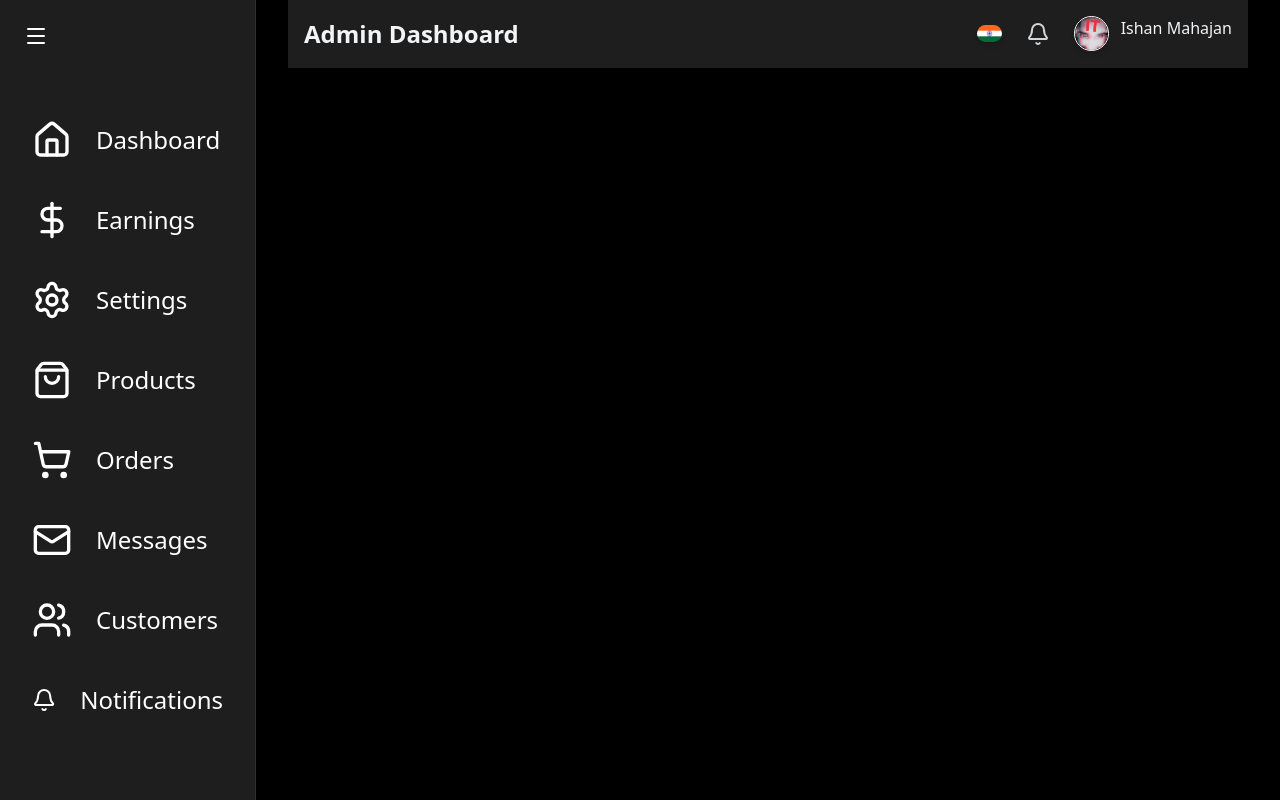
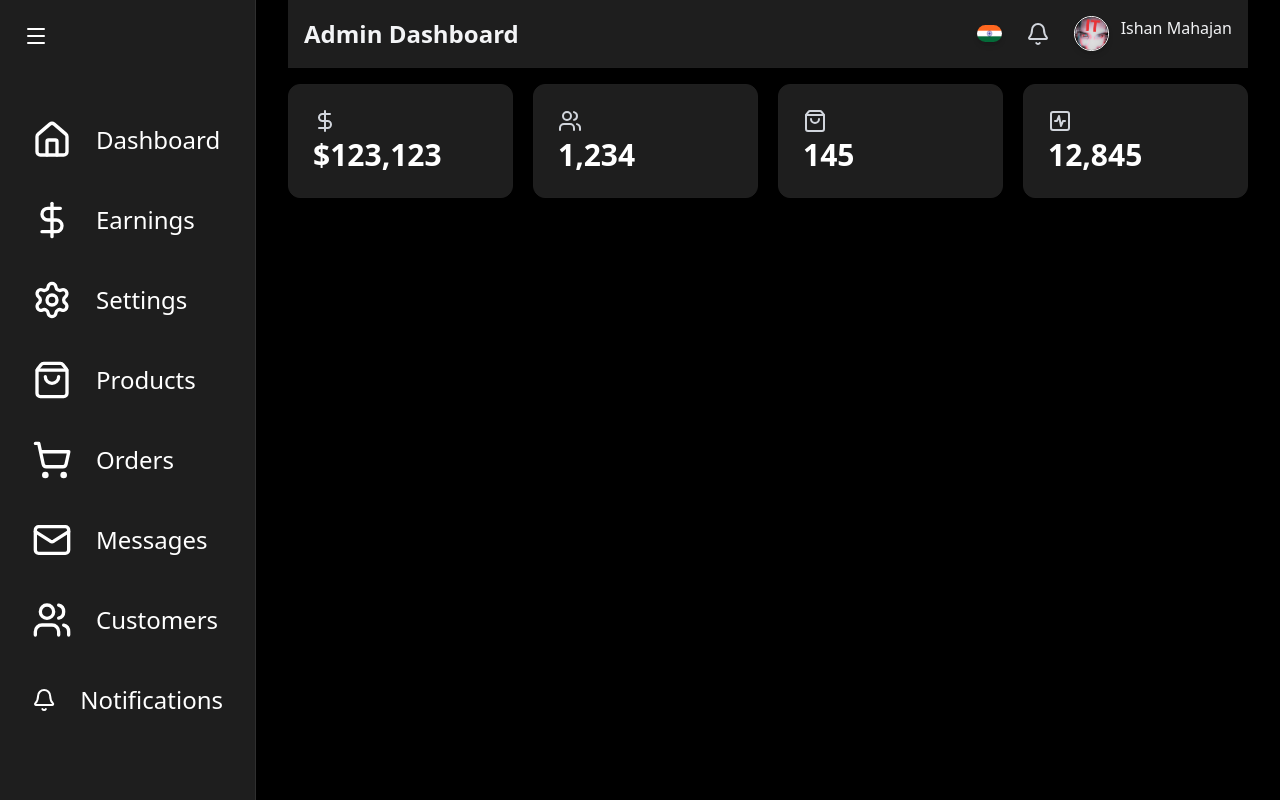
Before and after one commit to ishan65/admin-dashboard, a Next.js app: page / in a window 1280 px wide. Built offline with nearby package versions, Linux system fonts and the light colour scheme.

Commit message:
Adding overview page

```diff
--- /dev/null
+++ b/app/overview/pages.jsx
@@ -0,0 +1,27 @@
+"use client";
+import React from "react";
+import StatCard from "../../components/StatCard";
+import { DollarSign, ShoppingBag, SquareActivity, Users } from "lucide-react";
+import { motion } from "framer-motion";
+
+const pages = () => {
+  return (
+    <div className="flex-1 overflow-auto relative z-10">
+      <main className="max-w-7xl mx-auto py-4 px-4 lg:px-8">
+        <motion.div
+          className="grid grid-cols-1 sm:grid-cols-2 lg:grid-cols-4 gap-5 mb-8"
+          initial={{ opacity: 0, y: 20 }}
+          animate={{ opacity: 1, y: 0 }}
+          transition={{ duration: 1 }}
+        >
+          <StatCard name="Total Sales" icon={DollarSign} value="$123,123" />
+          <StatCard name="Total Clients" icon={Users} value="1,234" />
+          <StatCard name="Total Products" icon={ShoppingBag} value="145" />
+          <StatCard name="Stock" icon={SquareActivity} value="12,845" />
+        </motion.div>
+      </main>
+    </div>
+  );
+};
+
+export default pages;
--- a/app/page.tsx
+++ b/app/page.tsx
@@ -1,5 +1,6 @@
 import Image from "next/image";
+import OverviewPage from "./overview/pages";
 
 export default function Home() {
-  return <div></div>;
+  return <OverviewPage />;
 }
--- /dev/null
+++ b/components/StatCard.jsx
@@ -0,0 +1,21 @@
+"use client";
+import React from "react";
+import { motion } from "framer-motion";
+
+const StatCard = ({ name, icon: Icon, value }) => {
+  return (
+    <motion.div
+      whileHover={{ y: -5, boxShadow: "0px 25px 50px -12px rgba(0,0,0,0.25)" }}
+      className="bg-[#1e1e1e] backdrop-blur-md overflow-hidden shadow-lg rounded-xl border border-[#1f1f1f]"
+    >
+      <div className="px-4 py-5 sm:p-6">
+        <span className="flex items-center text-sm font-medium text-gray-300">
+          <Icon size={24} className="mr-2" />
+        </span>
+        <p className="mt-1 text-3xl font-semibold text-white">{value}</p>
+      </div>
+    </motion.div>
+  );
+};
+
+export default StatCard;
```
